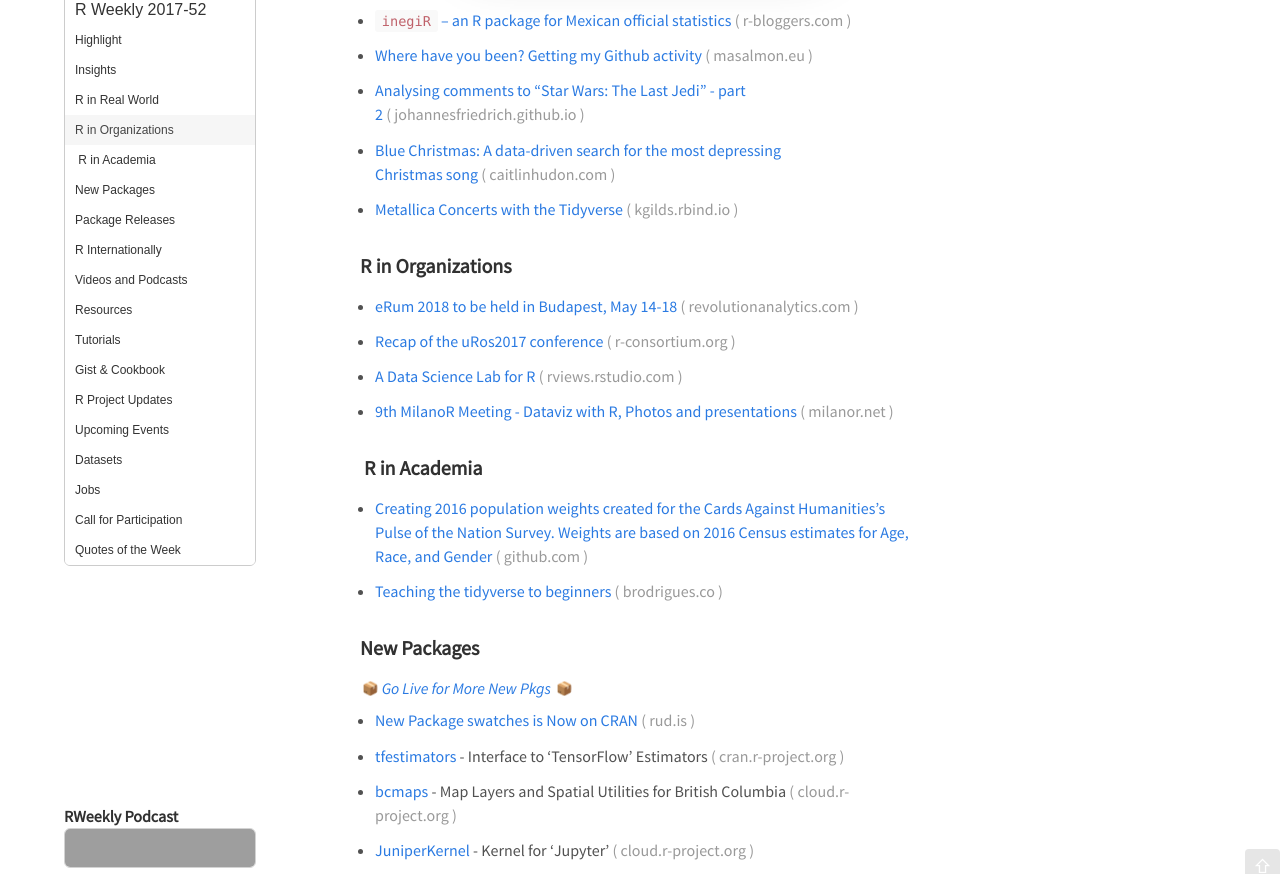
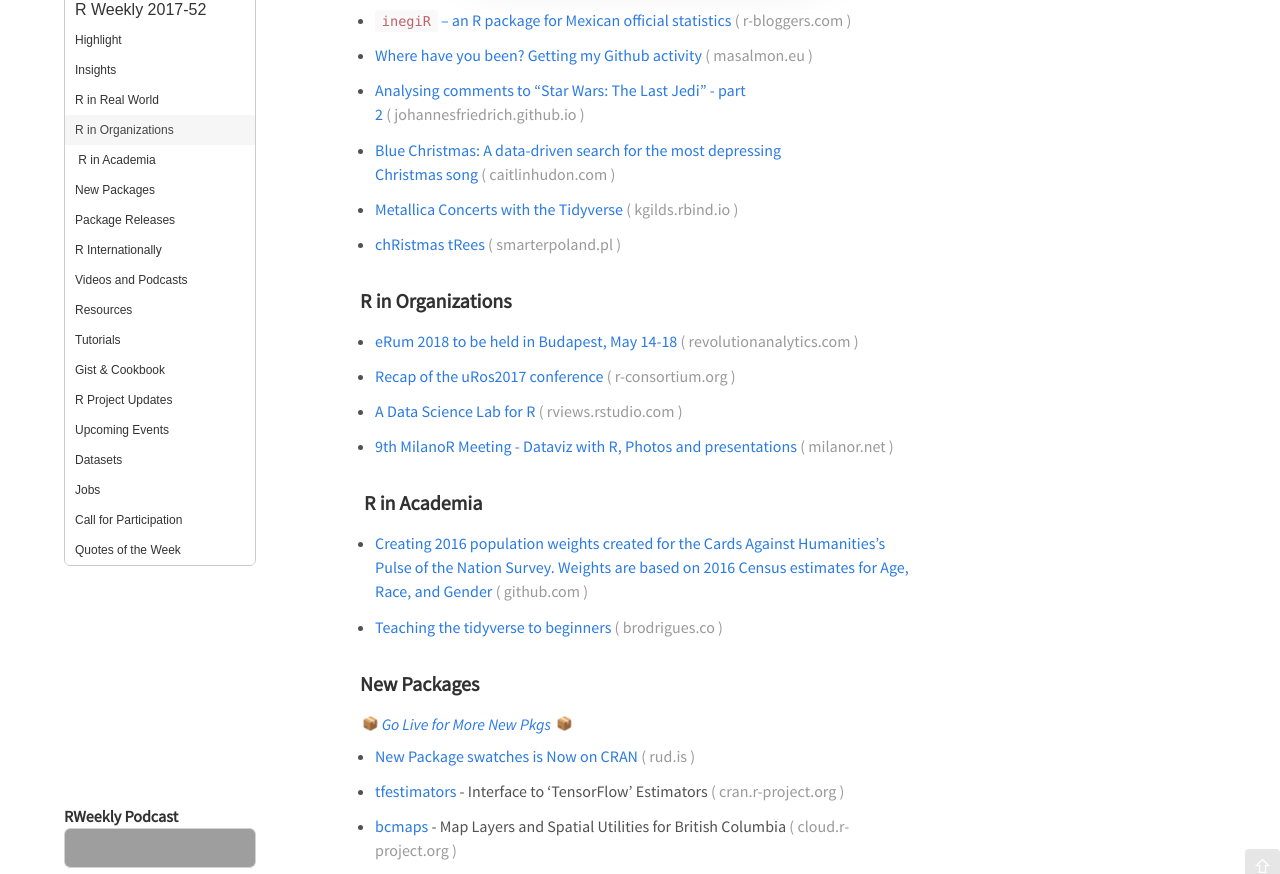
Before and after one commit to rweekly/rweekly.org, a Jekyll site: the page built from draft.md, in a window 1280 px wide and 900 px high, scrolled down 2258 px, cut to the strip 26-900 px from the top of the window. Built offline with Jekyll 4.4.1, drawn with Linux system fonts in a browser that asks for light colours; emoji names are drawn with the system emoji font; comment, search, counter and statistics services are not loaded; grey boxes are pictures that could not be loaded.

Commit message:
Update draft.md

```diff
--- a/draft.md
+++ b/draft.md
@@ -70,6 +70,8 @@
 + [Blue Christmas: A data-driven search for the most depressing Christmas song](https://caitlinhudon.com/2017/12/22/blue-christmas/)
 
 + [Metallica Concerts with the Tidyverse](http://kgilds.rbind.io/2017/11/19/metallica-concerts-with-the-tidyverse/)
+
++ [chRistmas tRees](http://smarterpoland.pl/index.php/2017/12/christmas-trees/)
 
 ###  R in Organizations
 
```
